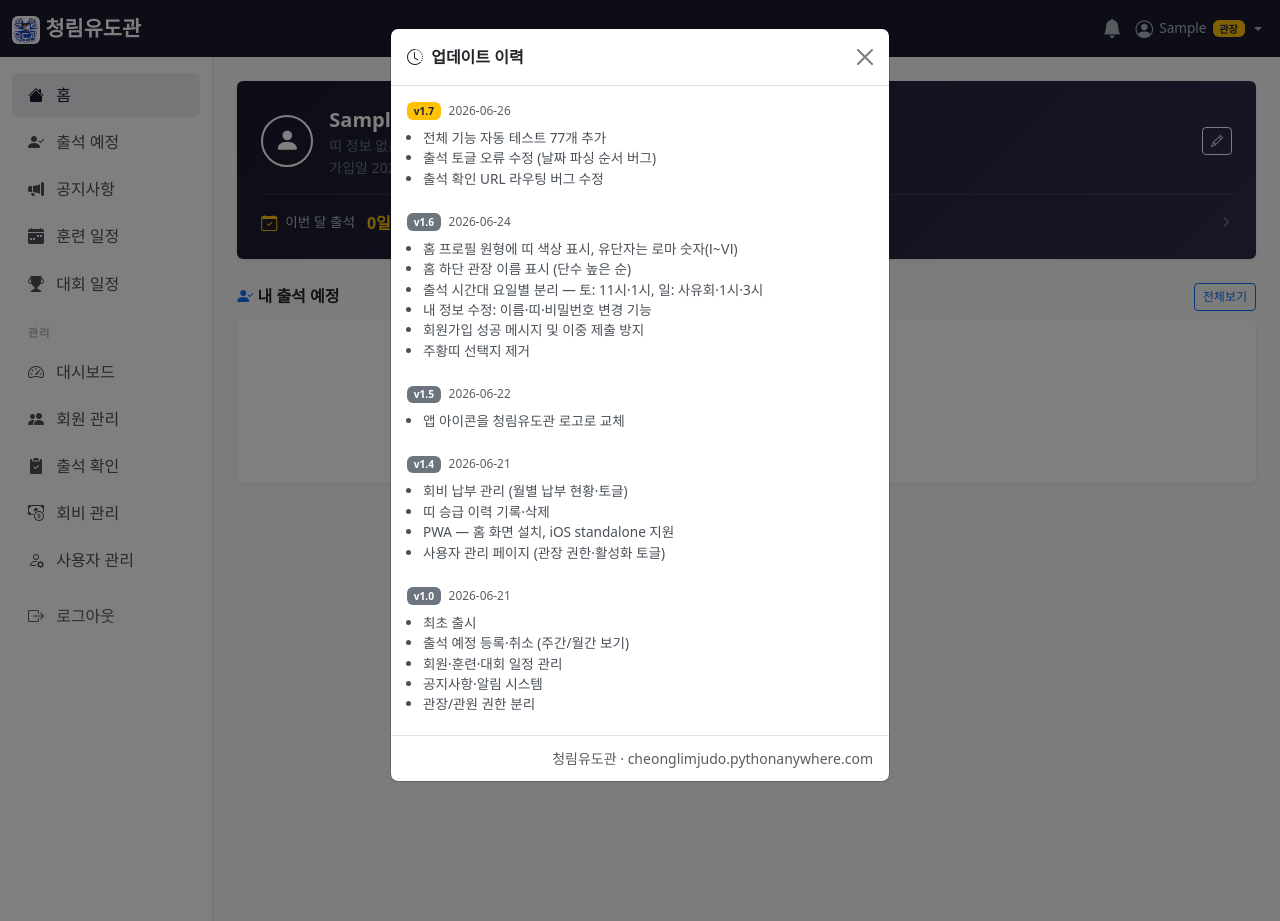
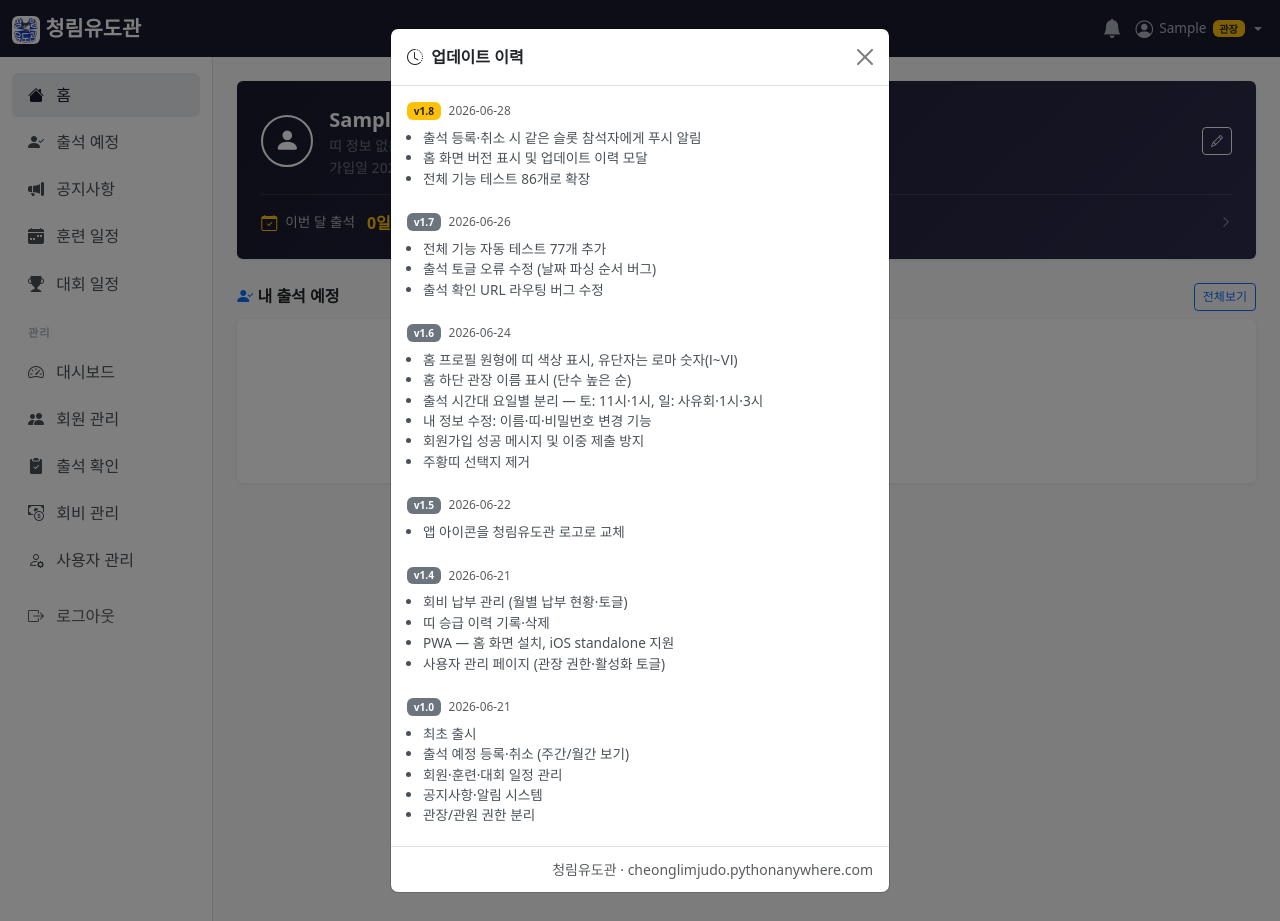
Before and after one commit to NamJinWoo/judo-app, a Django app: page / in a window 1280 px wide, after a click on "v1.8". Run offline with Django 4.2, Linux system fonts and the light colour scheme; the visitor is signed in with stand-in values (Sample User, id 1); data comes from the database, SQL or seed files in the repository; data that the repository does not hold is empty.

Commit message:
README.md v1.8 배포 이력 추가 및 홈 버전·모달 업데이트
Co-Authored-By: Claude Sonnet 4.6 <noreply@anthropic.com>

```diff
--- a/schedule/templates/schedule/home.html
+++ b/schedule/templates/schedule/home.html
@@ -130,7 +130,7 @@
     <button type="button" class="btn btn-link p-0 text-decoration-none"
             style="color:#495057; font-size:.72rem;"
             data-bs-toggle="modal" data-bs-target="#changelogModal">
-        v1.7
+        v1.8
     </button>
 </div>
 
@@ -148,7 +148,19 @@
 
                 <div class="mb-4">
                     <div class="d-flex align-items-center gap-2 mb-2">
-                        <span class="badge bg-warning text-dark">v1.7</span>
+                        <span class="badge bg-warning text-dark">v1.8</span>
+                        <span class="text-muted small">2026-06-28</span>
+                    </div>
+                    <ul class="ps-3 mb-0" style="color:#495057;">
+                        <li>출석 등록·취소 시 같은 슬롯 참석자에게 푸시 알림</li>
+                        <li>홈 화면 버전 표시 및 업데이트 이력 모달</li>
+                        <li>전체 기능 테스트 86개로 확장</li>
+                    </ul>
+                </div>
+
+                <div class="mb-4">
+                    <div class="d-flex align-items-center gap-2 mb-2">
+                        <span class="badge bg-secondary">v1.7</span>
                         <span class="text-muted small">2026-06-26</span>
                     </div>
                     <ul class="ps-3 mb-0" style="color:#495057;">
```
Also changed, not shown: README.md.
